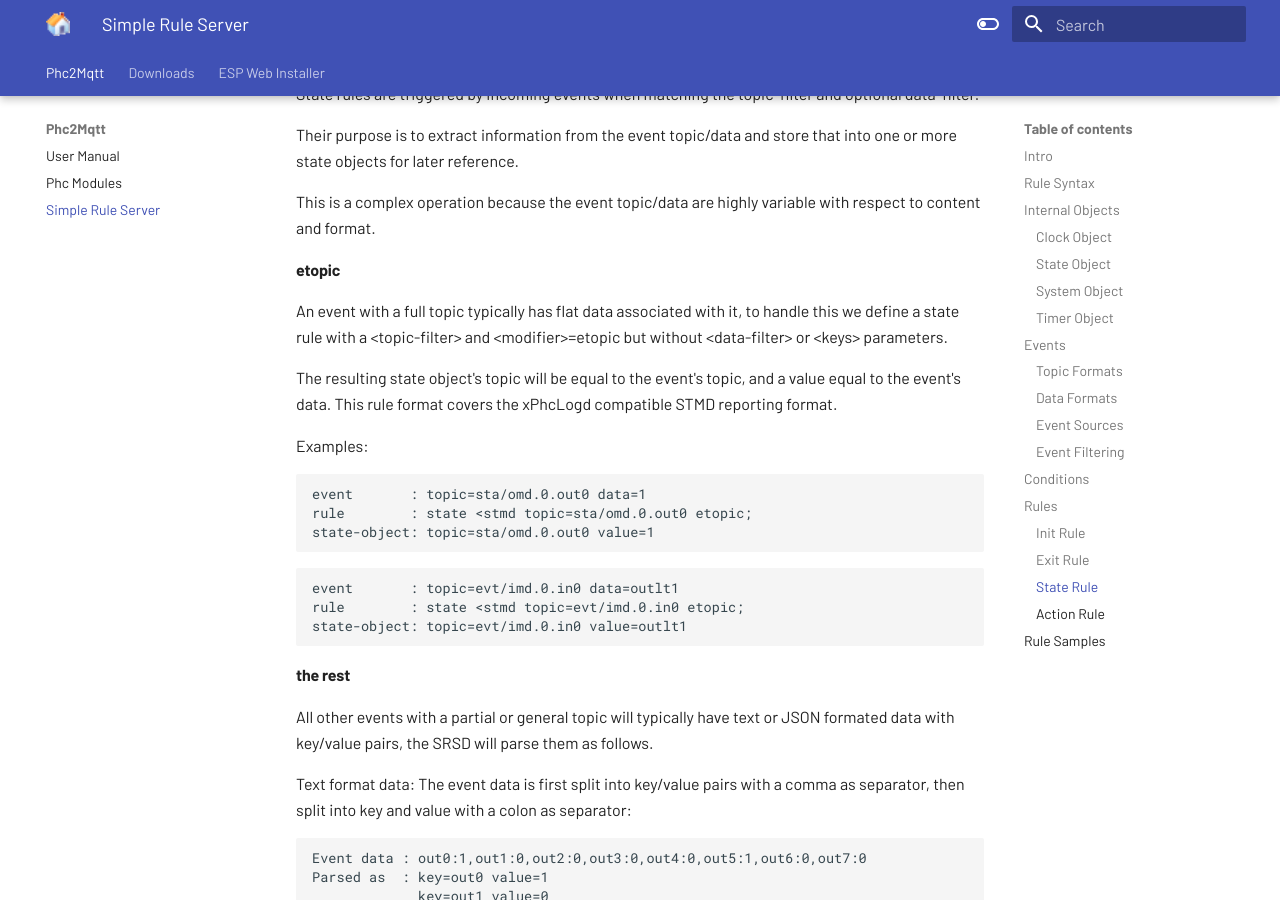
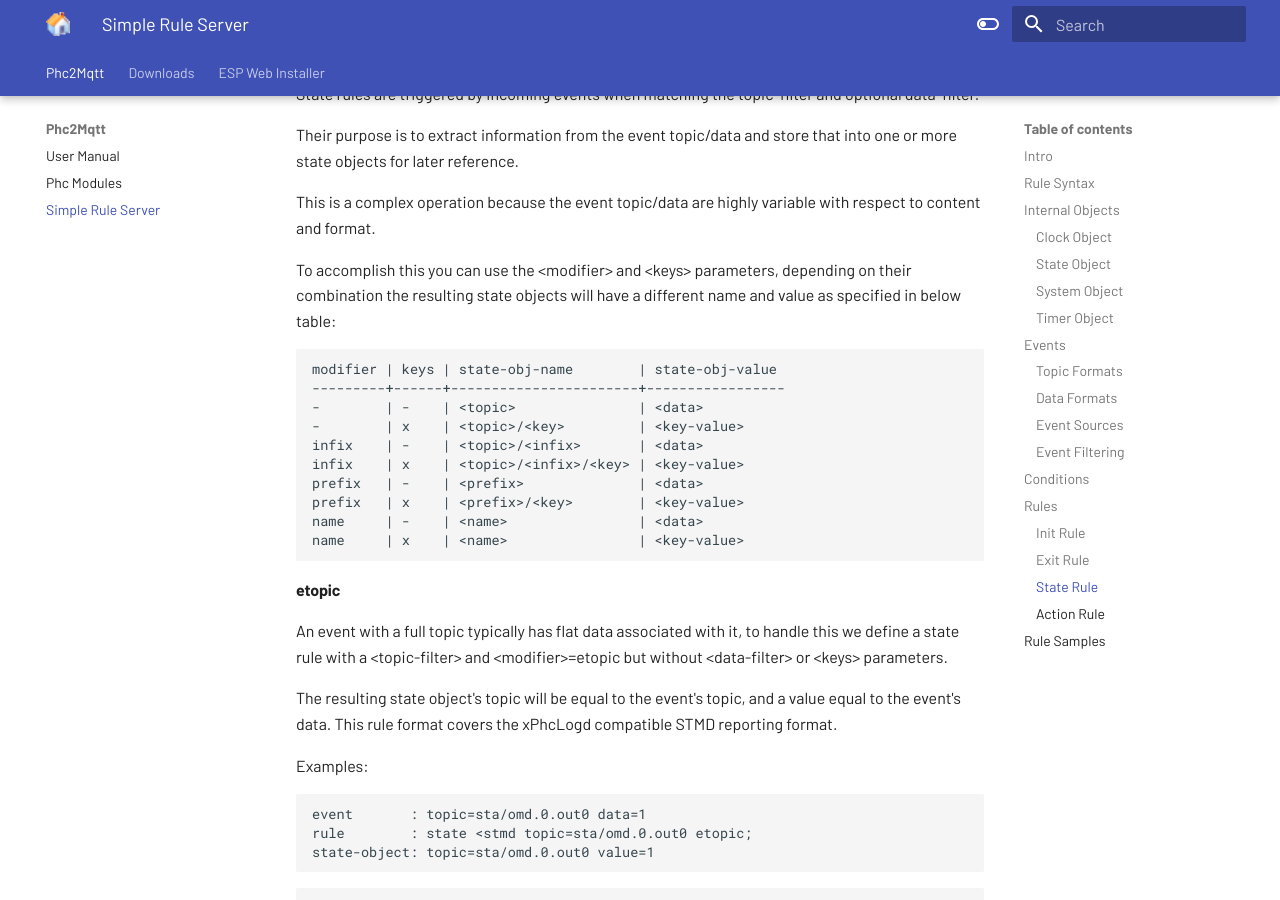
Before and after one commit to sim0njo/docu, an MkDocs documentation site: the page built from docs/SimpleRuleServer.md, in a window 1280 px wide and 900 px high, scrolled down 10965 px. Built offline with MkDocs 1.6.1 and Material for MkDocs 9.7.7, drawn with Linux system fonts in a browser that asks for light colours; some of the changed text lies outside the part shown.

Commit message:
Adjust SRSD

````diff
--- a/docs/SimpleRuleServer.md
+++ b/docs/SimpleRuleServer.md
@@ -217,7 +217,7 @@ topic=tzb/tele/SENSOR
 Has no formatting and is typically combined with a full-topic (equals xPhcLogd compatible STMD reporting format):
 ```
 flat-format ::= <string> | <number>
-  string    ::= *("a-z" | "A-Z" | "0-9" | "_-/.")
+  string    ::= *(<b>"a-z"</b> | "A-Z" | "0-9" | "_-/.")
   number    ::= integer | floating
 ```
 Examples
@@ -459,6 +459,21 @@ State rules are triggered by incoming events when matching the topic-filter and
 Their purpose is to extract information from the event topic/data and store that into one or more state objects for later reference.
 
 This is a complex operation because the event topic/data are highly variable with respect to content and format.
+
+To accomplish this you can use the &lt;modifier> and &lt;keys> parameters, depending on their combination the resulting state objects
+will have a different name and value as specified in below table:
+```
+modifier | keys | state-obj-name        | state-obj-value
+---------+------+-----------------------+-----------------
+-        | -    | <topic>               | <data>
+-        | x    | <topic>/<key>         | <key-value>
+infix    | -    | <topic>/<infix>       | <data>
+infix    | x    | <topic>/<infix>/<key> | <key-value>
+prefix   | -    | <prefix>              | <data>
+prefix   | x    | <prefix>/<key>        | <key-value>
+name     | -    | <name>                | <data>
+name     | x    | <name>                | <key-value>
+```
 
 ####etopic
 An event with a full topic typically has flat data associated with it,
````
